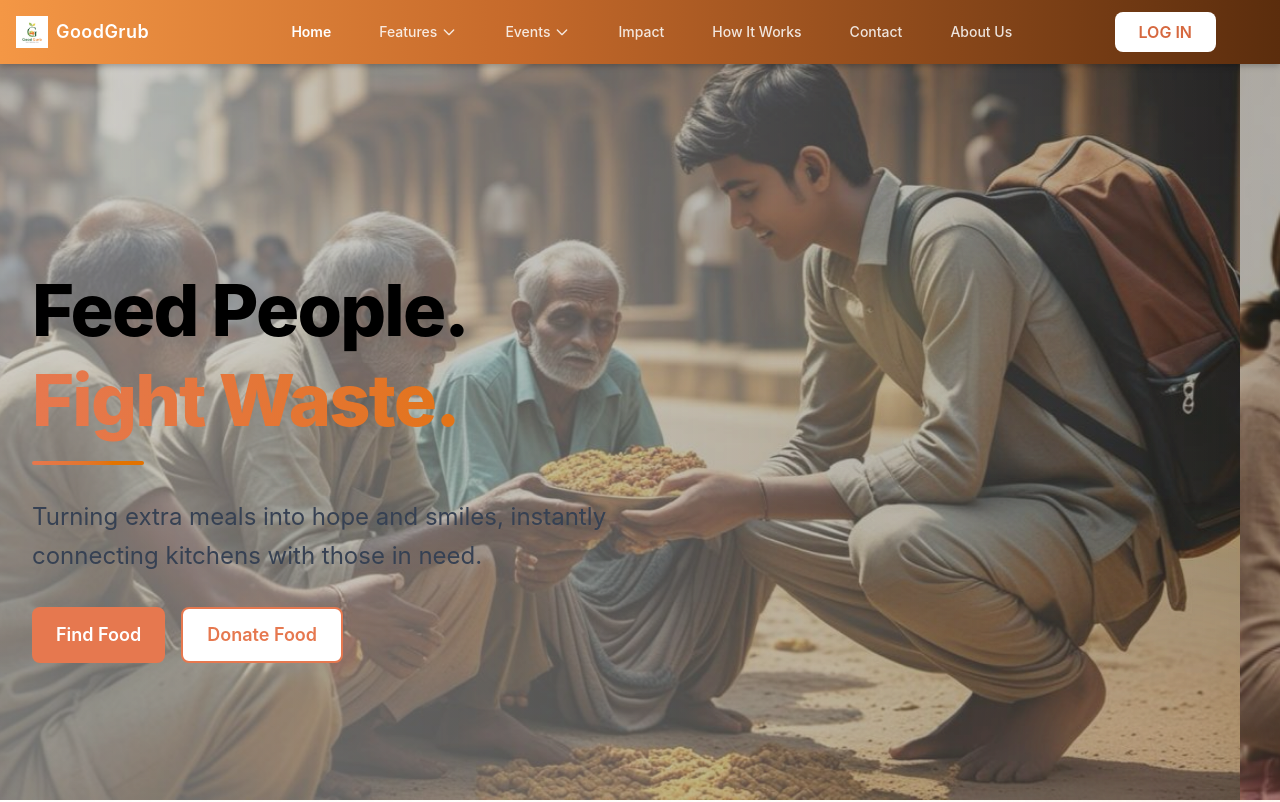
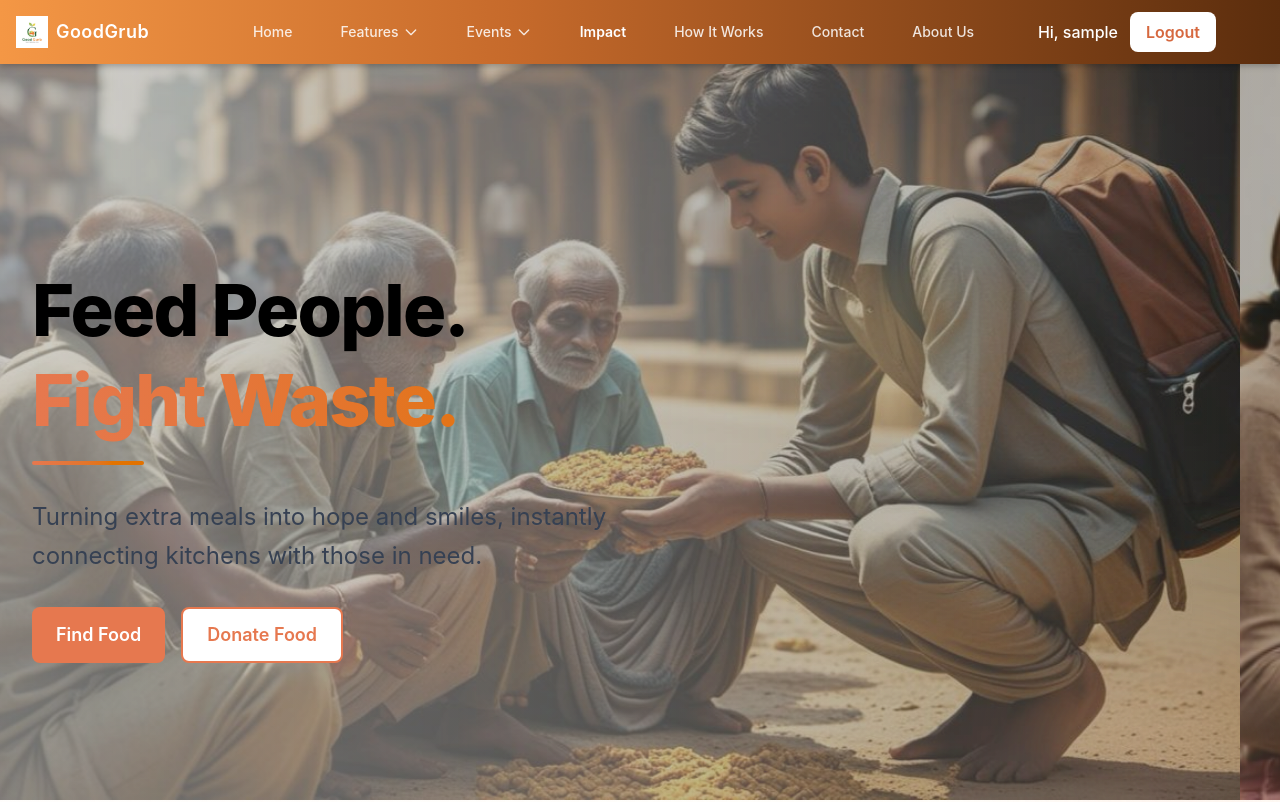
Before and after one commit to simranchoudhary2907/GoodGrub, a React (Vite) app in the folder frontend/: page / in a window 1280 px wide. Shown: the top 802 px of the page. Built offline with nearby package versions, Linux system fonts and the light colour scheme; no server answers; sample sign-in values are in the browser's storage.

Commit message:
Added login authentication and navbar user display

```diff
--- a/frontend/src/App.jsx
+++ b/frontend/src/App.jsx
@@ -48,7 +48,10 @@ function App() {
             <ActiveDonation />
           </ProtectedRoute>
         } />
-        <Route path="/dashboard" element={<Dashboard />} />
+        {/* <Route path="/dashboard" element={<Dashboard />} /> */}
+
+        <Route path="/dashboard" element={ <ProtectedRoute> <Dashboard /> </ProtectedRoute> }/>
+
         <Route path="/about" element={
           <ProtectedRoute>
             <About />
@@ -74,15 +77,18 @@ function App() {
             <Profile />
           </ProtectedRoute>
         } />
-        <Route path="/claim-food" element={<ClaimFood />} />
-        <Route path="/donate-food" element={<DonateFood />} />
+        <Route path="/claim-food" element={<ProtectedRoute> <ClaimFood /> </ProtectedRoute>} />
+        {/* <Route path="/donate-food" element={<DonateFood /> } /> */}
+
+        <Route path="/donate-food" element={ <ProtectedRoute> <DonateFood /> </ProtectedRoute> }/>
+
         <Route path="/ngos" element={<NGOs />} />
         <Route path="/ngo-profile" element={<NGOProfile />} />
         <Route path="/campus-reminder" element={<CampusReminder />} />
         <Route path="/beneficiary" element={<Beneficiary />} />
         <Route path="/beneficiary/:id" element={<BeneficiaryDetail />} />
-        <Route path="/provide-support" element={<ProvideSupport />} />
-        <Route path="/activity-log" element={<ActivityLog />} />
+        <Route path="/provide-support" element={ <ProtectedRoute> <ProvideSupport /> </ProtectedRoute> } />
+        <Route path="/activity-log" element={ <ProtectedRoute> <ActivityLog /> </ProtectedRoute> } />
         <Route path="/contact" element={<ContactUs />} />
         <Route path="/volunteer-signup" element={<VolunteerSignUp />} />
         <Route path="/volunteer-faqs" element={<VolunteerFAQs />} />
--- a/frontend/src/api.js
+++ b/frontend/src/api.js
@@ -1,7 +1,8 @@
 import axios from 'axios';
 
 const api = axios.create({
-    baseURL: "http://127.0.0.1:8000",
+    baseURL: "http://127.0.0.1:8000/api/auth",
+    // baseURL: "http://127.0.0.1:8000",
     // baseURL: 'http://127.0.0.1:5000/'
 })
 
--- a/frontend/src/components/Navbar.jsx
+++ b/frontend/src/components/Navbar.jsx
@@ -9,6 +9,11 @@ const Header = () => {
   const [activeItem, setActiveItem] = useState("home");
   const [openDropdown, setOpenDropdown] = useState(null); // which dropdown is open
   const [isScrolled, setIsScrolled] = useState(false);
+
+  const [user, setUser] = useState(
+    JSON.parse(localStorage.getItem("user"))
+  );
+
   const headerRef = useRef(null);
 
   // Auto-highlight based on scroll position and URL hash
@@ -159,7 +164,7 @@ const Header = () => {
           {/* Desktop Navigation */}
           <nav className="hidden md:block">
             <div className="ml-10 flex items-baseline space-x-6">
-              <a
+              {/* <a
                 href="#home"
                 onClick={() => setActiveItem("home")}
                 className={`${
@@ -167,6 +172,20 @@ const Header = () => {
                     ? "text-white font-semibold"
                     : "text-white/85 font-medium hover:text-white"
                 } px-3 py-2 text-sm transition-colors`}
+              >
+                Home
+              </a> */}
+
+              <a
+                onClick={() => {
+                  setActiveItem("home");
+                  navigate("/");
+                }}
+                className={`${
+                  activeItem === "home"
+                    ? "text-white font-semibold"
+                    : "text-white/85 font-medium hover:text-white"
+                } px-3 py-2 text-sm transition-colors cursor-pointer`}
               >
                 Home
               </a>
@@ -310,14 +329,42 @@ const Header = () => {
           </nav>
 
           {/* CTA Button */}
-          <div className="hidden md:block">
+          {/* <div className="hidden md:block">
             <button
               onClick={() => navigate("/login")}
               className="bg-white text-orange-600 px-6 py-2 rounded-lg font-semibold hover:bg-gray-100 transition-colors cursor-pointer"
             >
               LOG IN
             </button>
-          </div>
+          </div> */}
+          <div className="hidden md:block">
+  {user ? (
+    <div className="flex items-center gap-3">
+      <span className="text-white font-medium">
+        {/* Hi, {user.username} */}
+        Hi, {user.username.split(" ")[0]}
+      </span>
+
+      <button
+        onClick={() => {
+          localStorage.removeItem("user");
+          setUser(null);
+          navigate("/");
+        }}
+        className="bg-white text-orange-600 px-4 py-2 rounded-lg font-semibold"
+      >
+        Logout
+      </button>
+    </div>
+  ) : (
+    <button
+      onClick={() => navigate("/login")}
+      className="bg-white text-orange-600 px-6 py-2 rounded-lg font-semibold hover:bg-gray-100 transition-colors cursor-pointer"
+    >
+      LOG IN
+    </button>
+  )}
+</div>
 
           {/* Mobile menu button */}
           <div className="md:hidden">
--- a/frontend/src/components/ProtectedRoute.jsx
+++ b/frontend/src/components/ProtectedRoute.jsx
@@ -1,9 +1,11 @@
 import { Navigate } from 'react-router-dom'
 
 export default function ProtectedRoute({ children }) {
-  const token = localStorage.getItem('token')
-  if (!token) {
-    return <Navigate to="/" replace />
+  const user = JSON.parse(localStorage.getItem('user'))
+
+  if (!user) {
+    return <Navigate to="/login" replace />
   }
+
   return children
 }
--- a/frontend/src/pages/Login.jsx
+++ b/frontend/src/pages/Login.jsx
@@ -23,8 +23,38 @@ export default function Login() {
   //   console.log("Login attempt:", formData);
   // };
 
-  const handleSubmit = async (e) => {
+  // const handleSubmit = async (e) => {
+  // e.preventDefault();
+
+  // console.log("Submitting login", formData);
+
+  // try {
+  //   const res = await API.post("/login/", {
+  //     email: formData.email,
+  //     password: formData.password
+  //   });
+
+  //   console.log(res.data);
+  //   alert(res.data.message);
+
+    // optional: navigate after login
+    // navigate("/dashboard");
+
+  // } catch (err) {
+  //   console.log(err);
+  //   alert("Login failed");
+
+//   }catch (err) {
+//     console.log("LOGIN ERROR:", err);
+//     console.log("RESPONSE:", err.response);
+//     alert("Login failed");
+//   }
+// };
+
+const handleSubmit = async (e) => {
   e.preventDefault();
+
+  console.log("Submitting login", formData);
 
   try {
     const res = await API.post("/login/", {
@@ -33,14 +63,22 @@ export default function Login() {
     });
 
     console.log(res.data);
-    alert(res.data.message);
 
-    // optional: navigate after login
-    // navigate("/dashboard");
+    localStorage.setItem("user", JSON.stringify(res.data));
+
+    alert("Login successful!");
+
+    navigate("/");
 
   } catch (err) {
-    console.log(err);
-    alert("Login failed");
+    console.log("LOGIN ERROR:", err);
+    console.log("RESPONSE:", err.response);
+
+    if (err.response) {
+      alert(err.response.data.message);
+    } else {
+      alert("Server connection failed");
+    }
   }
 };
 
```
Also changed, not shown: 1 other file (tests, documents, lock files or other folders).
